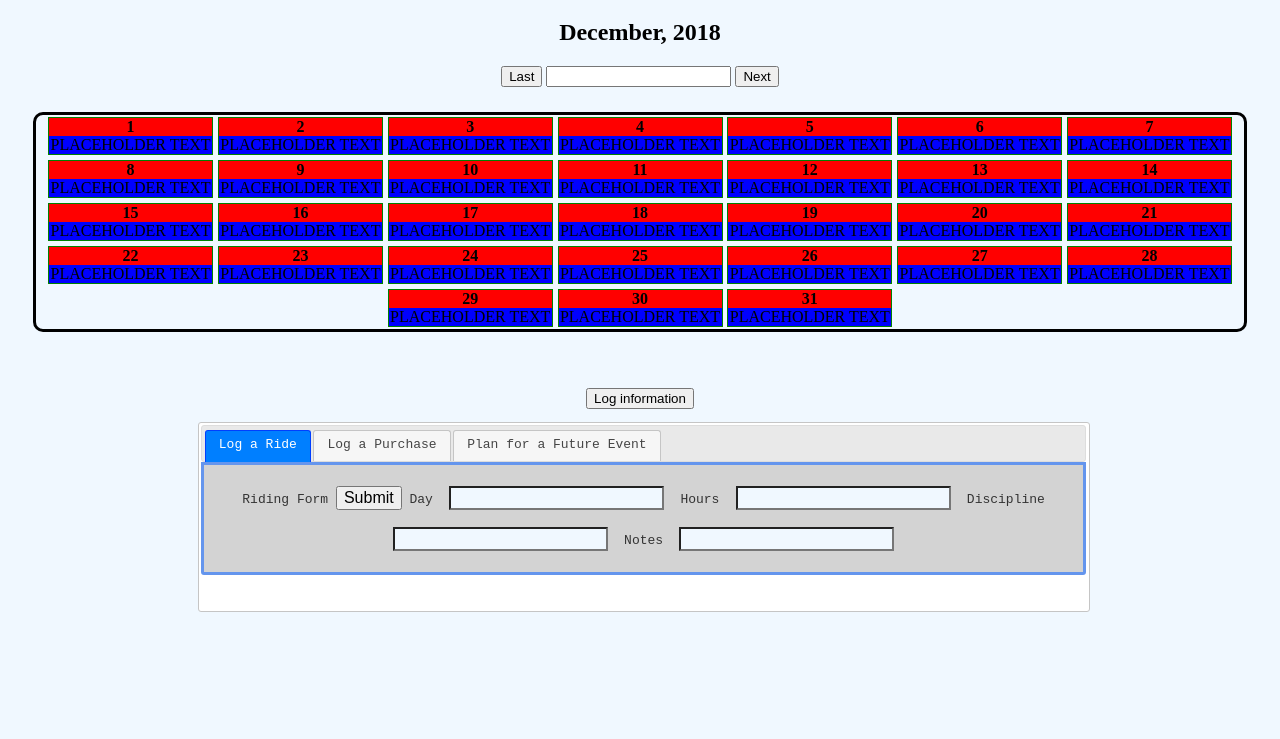
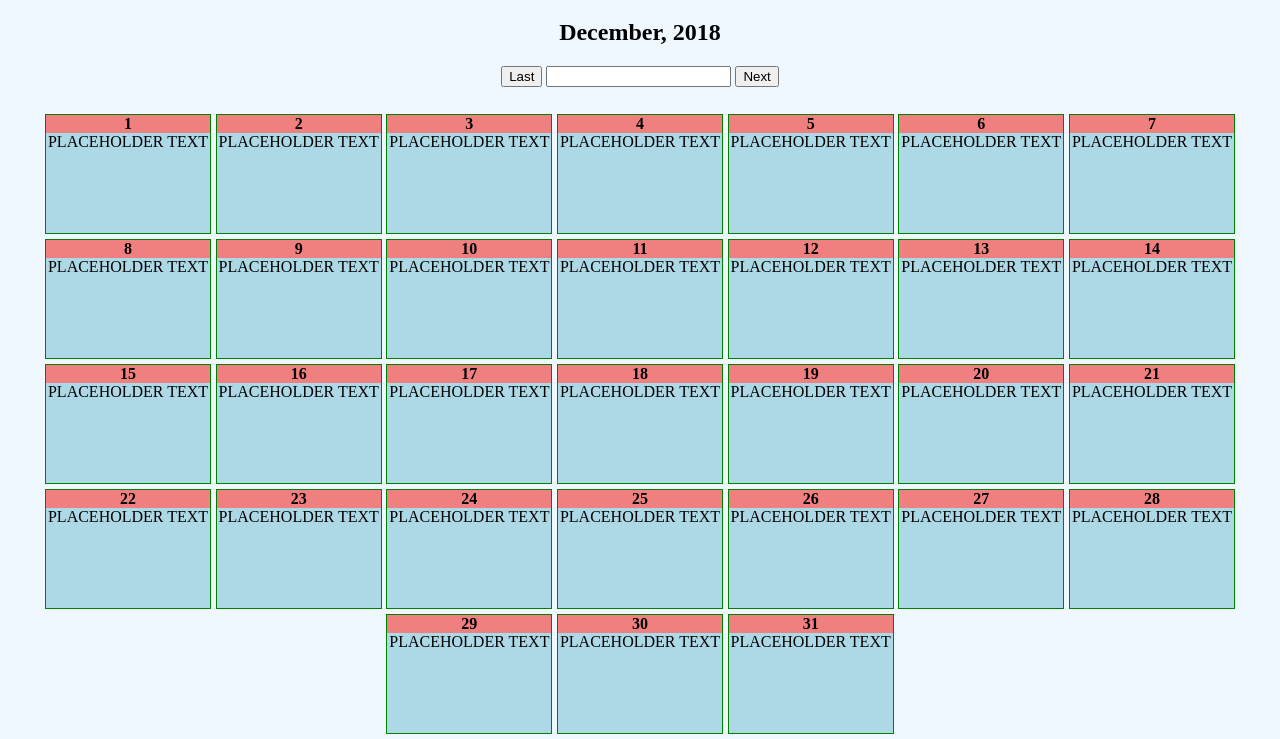
Before and after one commit to kellerflint/riding-tracker, a website: page index.html in a window 1280 px wide. Shown: the part 61-800 px from the top of the page. Drawn offline with Linux system fonts and the light colour scheme.

Commit message:
changed calendar styles; refactored run function

```diff
--- a/script.js
+++ b/script.js
@@ -5,6 +5,7 @@ const monthNames = ["January", "February", "March", "April", "May", "June",
 
 window.onload = run;
 
+// On window load creates event listeners and runs setup functions
 function run() {
 
     displayDate();
@@ -13,7 +14,13 @@ function run() {
     $("#nextMonth").on("click", nextMonth);
     $("#calendarDate").on("change", newDate);
 
-    // Jquery UI
+    setJQueryElements();
+
+    generateCalendar();
+}
+
+// Sets up JQuery UI elements
+function setJQueryElements() {
     $(function () {
         $("#dayRide").datepicker();
         $("#dayPurchase").datepicker();
@@ -46,9 +53,6 @@ function run() {
         $("#calendarDate").datepicker();
     });
 
-
-
-    generateCalendar();
 }
 
 function generateCalendar() {
@@ -102,7 +106,7 @@ function lastMonth() {
     buildDayElements();
 }
 
-// Moves the calendar date forward one month
+// Changes the calendar date forward one month
 function nextMonth() {
     calendarDate.setMonth(calendarDate.getMonth() + 1);
     $("#calendarDate").val("");
@@ -110,6 +114,7 @@ function nextMonth() {
     buildDayElements();
 }
 
+// Displays the month and year that the calendar is displaying
 function displayDate() {
     let month = monthNames[calendarDate.getMonth()];
     let text = ", ";
@@ -117,6 +122,7 @@ function displayDate() {
     $("#date").text(month + text + year);
 }
 
+// Changes the calendar date to the selected date
 function newDate() {
     calendarDate = new Date($("#calendarDate").val());
     displayDate();
--- a/style.css
+++ b/style.css
@@ -15,12 +15,13 @@ body {
 
 .day-label {
     margin: 0px;
-    background-color: red;
+    background-color: lightcoral;
 }
 
 .day-inner-div {
     margin: 0px;
-    background-color: blue;
+    background-color: lightblue;
+    height: 100px;
 }
 
 
@@ -30,7 +31,6 @@ body {
 }
 
 #calendar {
-    border: 3px solid black;
     border-radius: 10px;
     margin: 2%;
 }
```
Also changed, not shown: index.html (+3 -0 lines).
